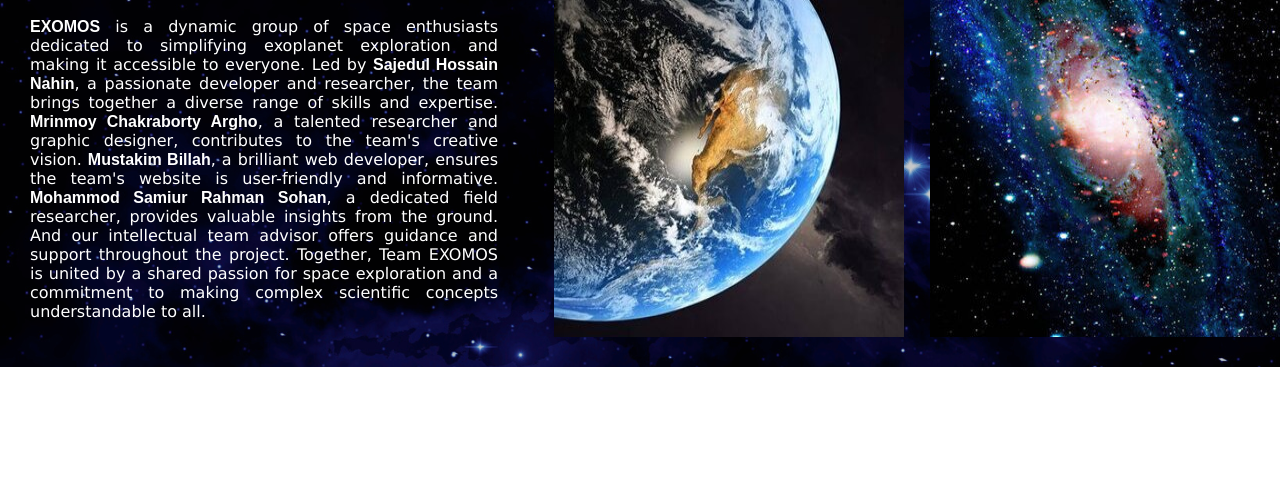
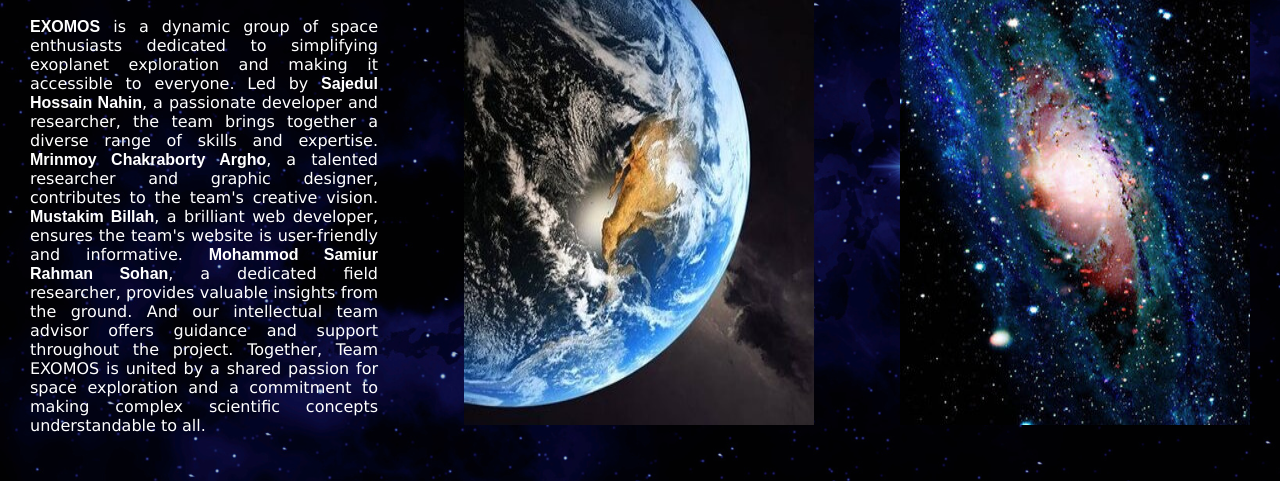
Before and after one commit to mustakim-58/exoplanet-exploration, a plain HTML site: page index.html in a window 1280 px wide. Shown: the part 373-854 px from the top of the page. Before the commit the page ends 800 px from the top, so only its background shows below. Drawn offline with Linux system fonts and the light colour scheme.

Commit message:
correction from shihab

```diff
--- a/style.css
+++ b/style.css
@@ -30,7 +30,7 @@ nav a {
 }
 .header-img {
   flex: 1;
-  padding: 30px 0;
+  padding: 56px 30px;
 }
 header h1 {
   font-size: 50px;
```
